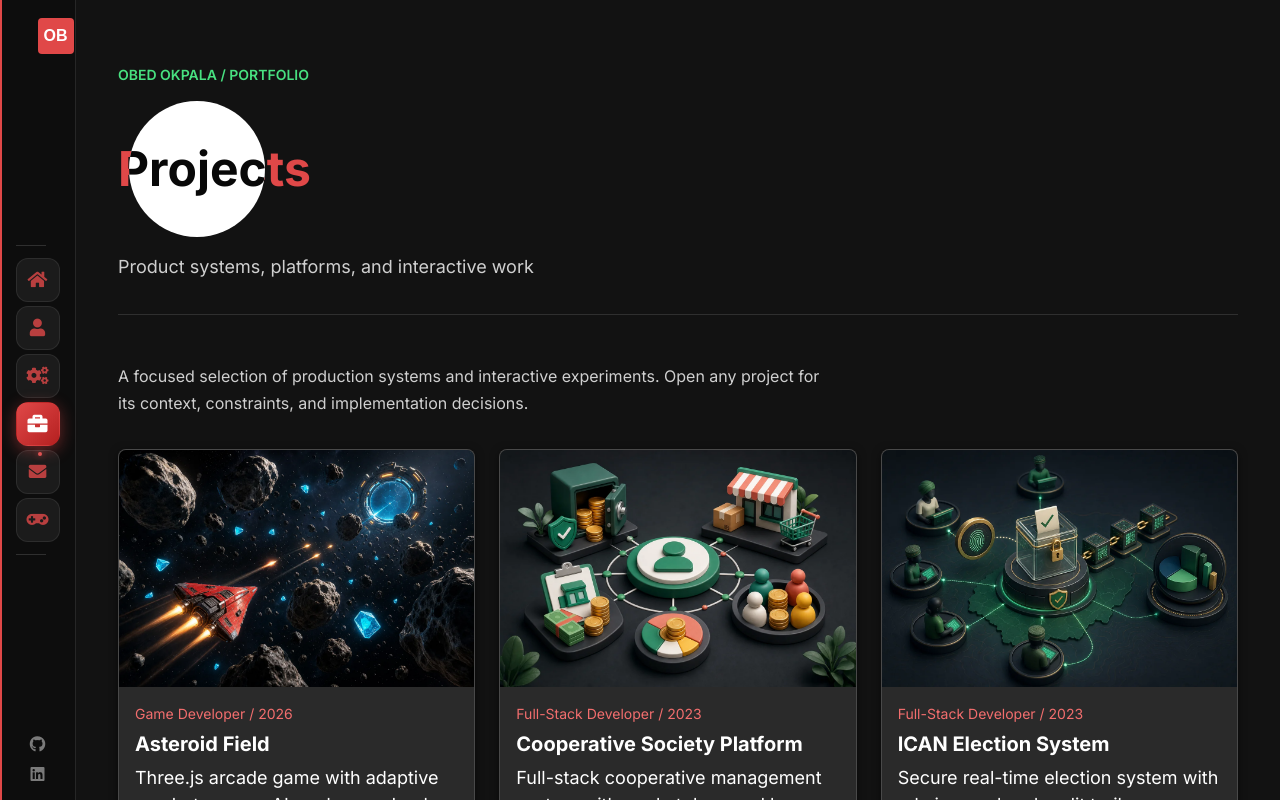
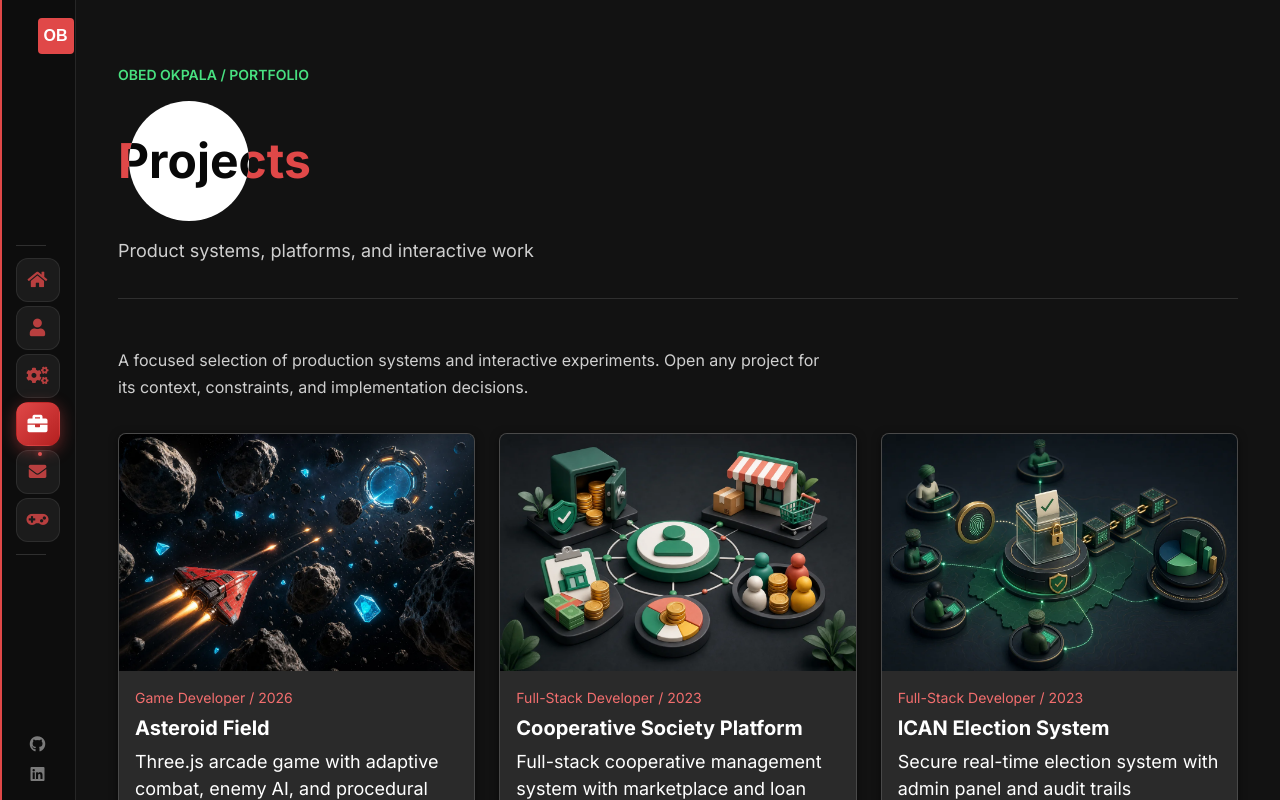
Before and after one commit to meetbeddy/my-portfolio, a React (Vite) app: page /projects in a window 1280 px wide. Shown: the top 800 px of the page. Built offline with nearby package versions, Linux system fonts and the light colour scheme.

Commit message:
fix(ui): reduce moving title circle size

```diff
--- a/src/components/animations/index.js
+++ b/src/components/animations/index.js
@@ -2,10 +2,10 @@ import { keyframes } from "styled-components";
 
 export const circleMove = keyframes`
     0%, 100% {
-        clip-path: circle(var(--title-circle-radius, 68px) at calc(100% - var(--title-circle-radius, 68px)) 50%);
+        clip-path: circle(var(--title-circle-radius, 60px) at calc(100% - var(--title-circle-radius, 60px)) 50%);
     }
     50% {
-        clip-path: circle(var(--title-circle-radius, 68px) at var(--title-circle-radius, 68px) 50%);
+        clip-path: circle(var(--title-circle-radius, 60px) at var(--title-circle-radius, 60px) 50%);
     }
 `;
 
--- a/src/components/shared/StyledComponents.jsx
+++ b/src/components/shared/StyledComponents.jsx
@@ -31,11 +31,11 @@ export const PageHeader = styled.header`
   }
 
   .title-stage {
-    --title-circle-radius: 68px;
+    --title-circle-radius: 60px;
     position: relative;
     width: max-content;
     max-width: 100%;
-    height: 152px;
+    height: 136px;
     padding-right: calc(var(--title-circle-radius) * 2);
     box-sizing: border-box;
     overflow: hidden;
@@ -83,9 +83,9 @@ export const PageHeader = styled.header`
 
   @media (max-width: ${props => props.theme.breakpoints.tablet}) {
     .title-stage {
-      --title-circle-radius: 48px;
+      --title-circle-radius: 42px;
       width: 100%;
-      height: 112px;
+      height: 100px;
       padding-right: 0;
     }
 
```
